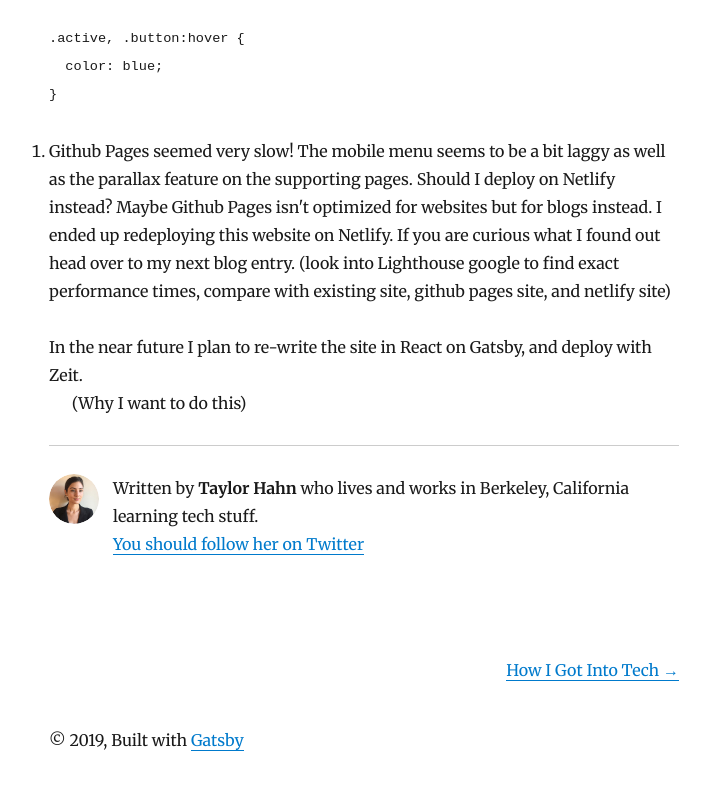
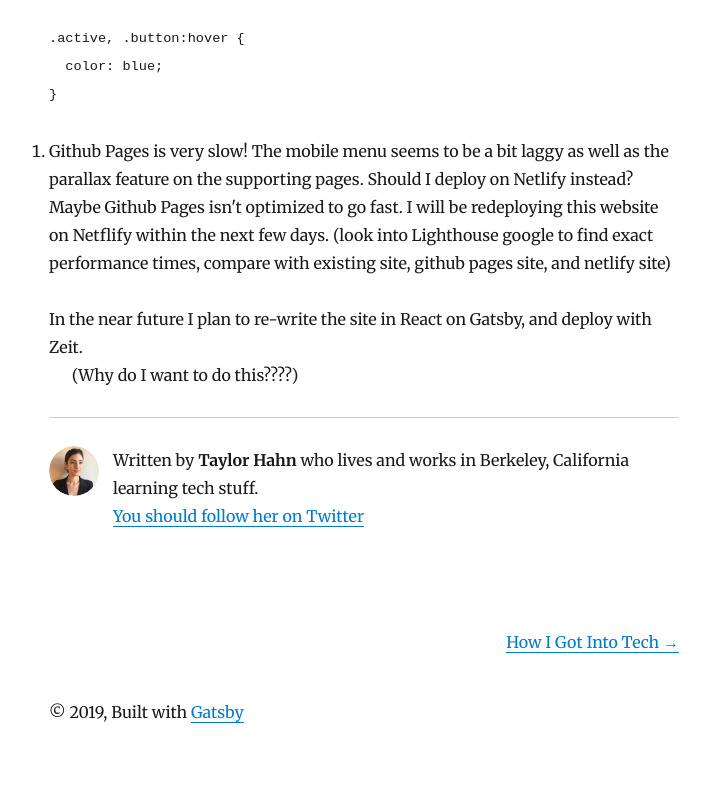
Before and after one commit to taylorhahn27/my-blog, a Gatsby site: page /first-blog-post/ in a window 1280 px wide. Shown: the part 3404-4194 px from the top of the page, without its empty margins (276-986 px from the left). After the commit the page ends 4172 px from the top, so only its background shows below. Built offline with nearby package versions, Linux system fonts and the light colour scheme; Gatsby itself is replaced by a stand-in of ours; some packages are replaced by stand-ins of ours; code samples lack their colours.

Commit message:
editing first-blog

````diff
--- a/content/blog/first-blog-post/index.md
+++ b/content/blog/first-blog-post/index.md
@@ -61,11 +61,9 @@ for (var i = 0; i < btns.length; i++) {
 ```
 
 
-1) Github Pages seemed very slow! The mobile menu seems to be a bit laggy as well as the parallax feature on the supporting pages. Should I deploy on Netlify instead? Maybe Github Pages isn't optimized for websites but for blogs instead. I ended up redeploying this website on Netlify. If you are curious what I found out head over to my next blog entry.
+1) Github Pages is very slow! The mobile menu seems to be a bit laggy as well as the parallax feature on the supporting pages. Should I deploy on Netlify instead? Maybe Github Pages isn't optimized to go fast. I will be redeploying this website on Netflify within the next few days.
    (look into Lighthouse google to find exact performance times, compare with existing site, github pages site, and netlify site)
 
 
-
-
 In the near future I plan to re-write the site in React on Gatsby, and deploy with Zeit.<br>
-&nbsp;&nbsp;&nbsp;&nbsp;&nbsp;&nbsp;(Why I want to do this)
+&nbsp;&nbsp;&nbsp;&nbsp;&nbsp;&nbsp;(Why do I want to do this????)
````
